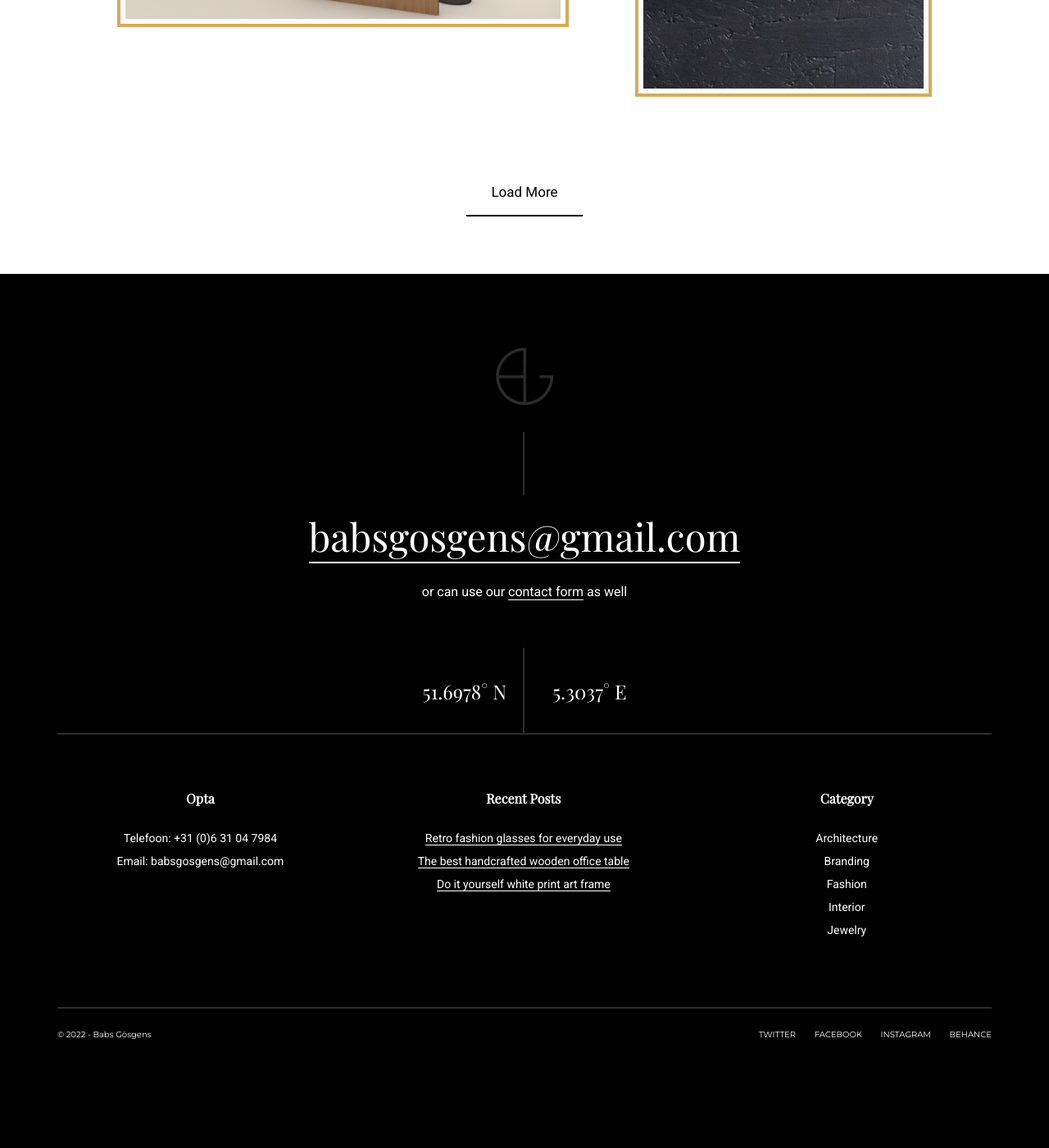
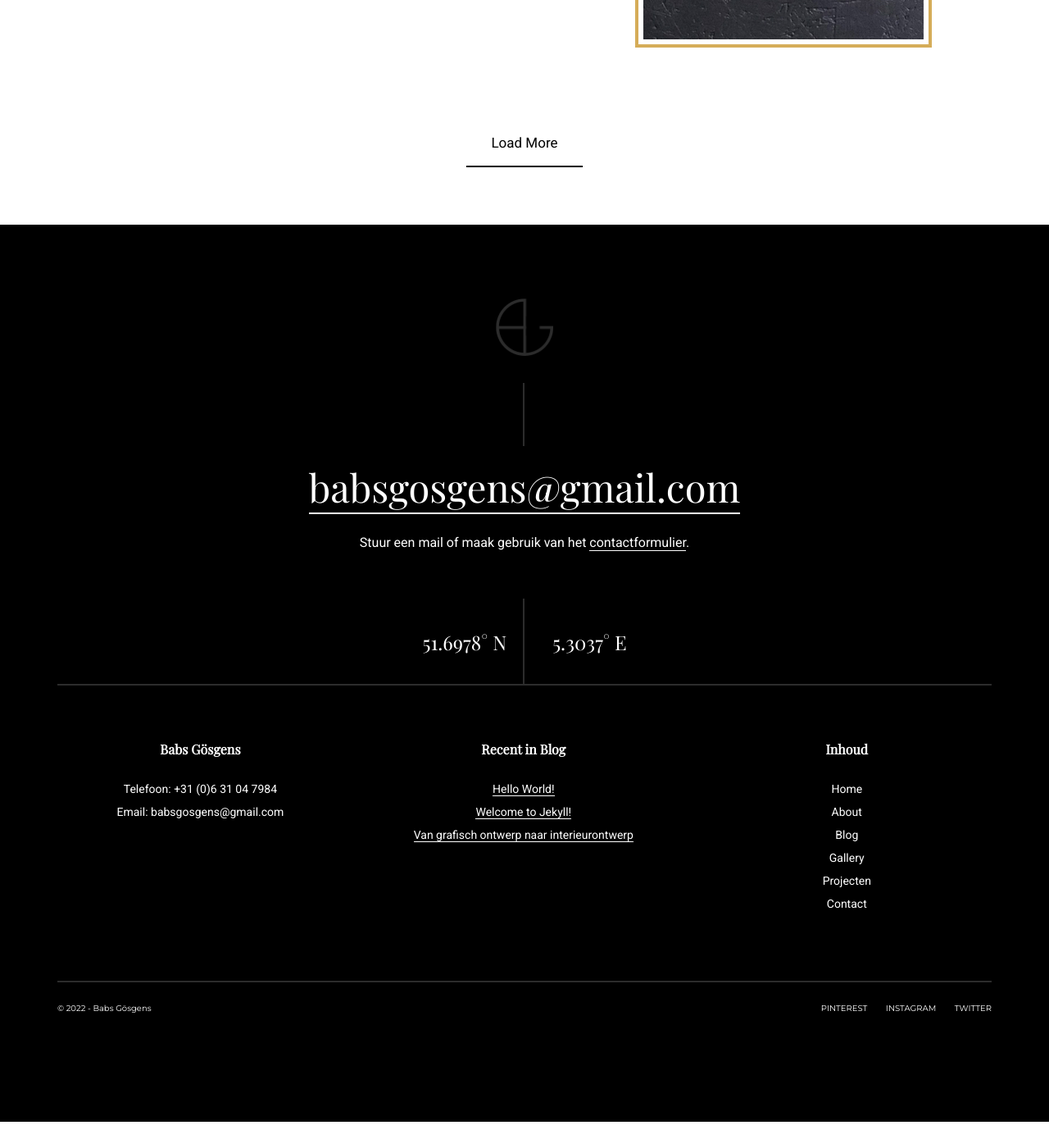
Before and after one commit to babsgosgens/babsgosgens, a Jekyll site: the page built from pages/index.md, in a window 1280 px wide and 1400 px high, scrolled down 2898 px. Shown: the whole window at 82% size. Built offline with Jekyll 4.4.1, drawn with Linux system fonts in a browser that asks for light colours; after the commit the page ends 4266 px from its top, so only the background shows below that; some of the changed text lies outside the part shown.

Commit message:
More translations and content substitution

```diff
--- /dev/null
+++ b/_data/socials.yml
@@ -0,0 +1,6 @@
+- name: Pinterest
+  link: https://pin.it/4VPgrAh
+- name: Instagram
+  link: https://www.instagram.com/gosgensbabs
+- name: Twitter
+  link: https://twitter.com/babsgosgens
--- a/_includes/footer.html
+++ b/_includes/footer.html
@@ -5,61 +5,55 @@
     <div class="footer-content content-1140 center-relative">
         <div class="footer-logo">
             <a href="/">
-                <img src="/assets/images/template/footer_logo_@x2.png" alt="Opta">
+                <img src="/assets/images/template/footer_logo_@x2.png" alt="Babs Gösgens">
             </a>
         </div>
         <div class="footer-text">
             <p class="footer-first-line">
-                <a href="mailto:hallo@babsgosgens.nl">{{ site.email }}</a>
+                <a href="mailto:{{ site.email }}">{{ site.email }}</a>
             </p>
             <p class="footer-second-line">
-                or can use our <a href="/contact/">contact form</a> as well
+                Stuur een mail of maak gebruik van het <a href="/contact/">contactformulier</a>.
             </p>
         </div>
 
         <div class="our-position-holder">
             <div class="our-position-left">
                 <p class="position-lat">
-                    <a href="https://goo.gl/Iuqj8E" target="_blank">51.6978° N</a>
+                    <a href="https://goo.gl/maps/SnUeou7CidcCse3U8" target="_blank">51.6978° N</a>
                 </p>
             </div>
             <div class="our-position-right">
                 <p class="position-lng">
-                    <a href="https://goo.gl/Iuqj8E" target="_blank">5.3037° E</a>
+                    <a href="https://goo.gl/maps/SnUeou7CidcCse3U8" target="_blank">5.3037° E</a>
                 </p>
             </div>
         </div>
 
         <ul id="footer-sidebar">
             <li class="widget widget_text">
-                <h4 class="widgettitle">Opta</h4>
+                <h4 class="widgettitle">Babs Gösgens</h4>
                 <div class="textwidget">
                     <p>Telefoon: <a href="tel:{{ site.mobile }}">{{ site.mobile }}</a></p>
                     <p>Email: <a href="mailto:{{ site.mobile }}">{{ site.email }}</a></p>
                 </div>
             </li>
             <li class="widget widget_recent_entries">
-                <h4 class="widgettitle">Recent Posts</h4>
+                <h4 class="widgettitle">Recent in Blog</h4>
                 <ul>
+                    {% for post in site.posts limit: 3 %}
                     <li>
-                        <a href="single.html">Retro fashion glasses for everyday use</a>
+                        <a href="{{ post.url }}">{{ post.title }}</a>
                     </li>
-                    <li>
-                        <a href="single.html">The best handcrafted wooden office table</a>
-                    </li>
-                    <li>
-                        <a href="single.html">Do it yourself white print art frame</a>
-                    </li>
+                    {% endfor %}
                 </ul>
             </li>
             <li class="widget widget_tag_cloud">
-                <h4 class="widgettitle">Category</h4>
+                <h4 class="widgettitle">Inhoud</h4>
                 <div class="tagcloud">
-                    <a href="#">Architecture</a>
-                    <a href="#">Branding</a>
-                    <a href="#">Fashion</a>
-                    <a href="#">Interior</a>
-                    <a href="#">Jewelry</a>
+                    {% for item in site.data.menu %}
+                        <a href="{{ item.link }}">{{ item.name }}</a>
+                    {% endfor %}
                 </div>
             </li>
         </ul>
@@ -69,19 +63,18 @@
                 © {{ 'now' | date: "%Y" }} - Babs Gösgens
             </li>
             <li class="social-footer">
-                <a href="#">TWITTER</a>
-                <a href="#">FACEBOOK</a>
-                <a href="#">INSTAGRAM</a>
-                <a href="#">BEHANCE</a>
+                {% for item in site.data.socials %}
+                    <a href="{{ item.link }}">{{ item.name | upcase }}</a>
+                {% endfor %}
             </li>
         </ul>
     </div>
 </footer>
 
-<script type="text/javascript" src="/assets/js/jquery.min.js"></script>
-<script type="text/javascript" src="/assets/js/jquery.fitvids.js"></script>
-<script type="text/javascript" src="/assets/js/jquery.smartmenus.min.js"></script>
-<script type="text/javascript" src="/assets/js/imagesloaded.pkgd.js"></script>
-<script type="text/javascript" src="/assets/js/slick.min.js"></script>
-<script type="text/javascript" src="/assets/js/jquery.easing.1.3.js"></script>
-<script type="text/javascript" src="/assets/js/main.js"></script>
+<script src="/assets/js/jquery.min.js"></script>
+<script src="/assets/js/jquery.fitvids.js"></script>
+<script src="/assets/js/jquery.smartmenus.min.js"></script>
+<script src="/assets/js/imagesloaded.pkgd.js"></script>
+<script src="/assets/js/slick.min.js"></script>
+<script src="/assets/js/jquery.easing.1.3.js"></script>
+<script src="/assets/js/main.js"></script>
--- a/_includes/masthead.html
+++ b/_includes/masthead.html
@@ -5,7 +5,7 @@
     <div class="menu-holder">
         <div class="menu-left-part">
             <div class="menu-left-text">
-                Welcome to our online art journey. You can read our <a href="blog.html">thoughts</a> or you can simply <a href="contact.html">write to us</a>
+                Wat leuk dat je me bezoekt. Lees wat me zoal <a href="/blog/">bezig</a> houdt of stuur me een <a href="/contact/">berichtje</a>.
             </div>
         </div>
         <div class="menu-right-part">
--- a/_layouts/home.html
+++ b/_layouts/home.html
@@ -78,7 +78,7 @@
                     </div>
                 </li>
                 <li class="grid-item element-item quote-item animate">
-                    Anyone can get dressed up and look glamorous but it is how people dress in their days off that are the most intriguing
+                    Als vormgever heb ik de eerzame taak om de best passende oplossing voor een ‘probleem’ te vinden.
                 </li>
                 <li class="grid-item element-item animate">
                     <div class="item-wrapper">
--- a/_layouts/single-gallery.html
+++ b/_layouts/single-gallery.html
@@ -1,5 +1,5 @@
 <!DOCTYPE HTML>
-<html lang="en-US">
+<html lang="nl-NL">
 <head>
     {% include head.html %}
 </head>
--- a/_layouts/single-portfolio.html
+++ b/_layouts/single-portfolio.html
@@ -1,5 +1,5 @@
 <!DOCTYPE HTML>
-<html lang="en-US">
+<html lang="nl-NL">
 <head>
     {% include head.html %}
 </head>
```
Also changed, not shown: pages/contact.md (+2 -2 lines).
